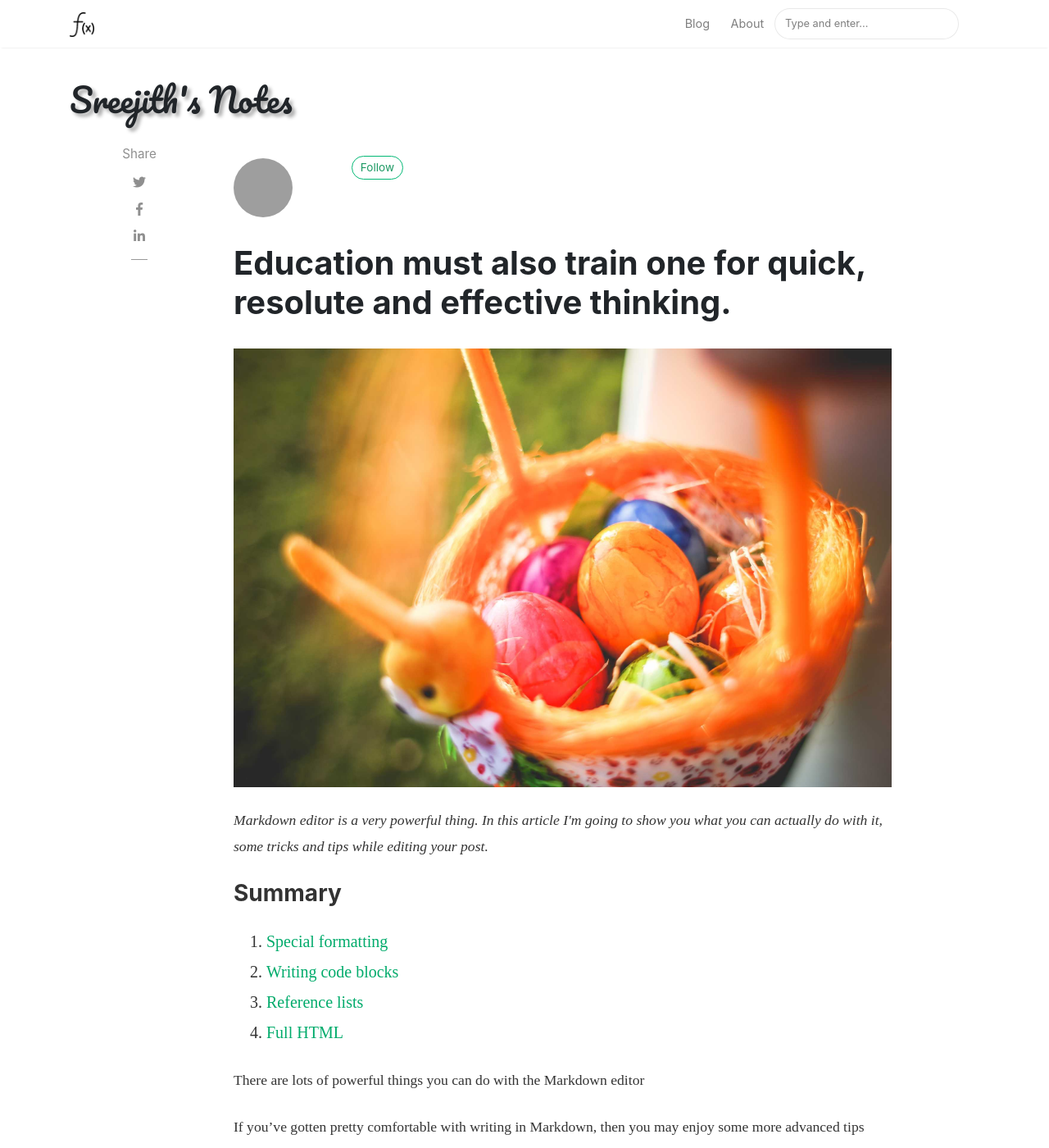
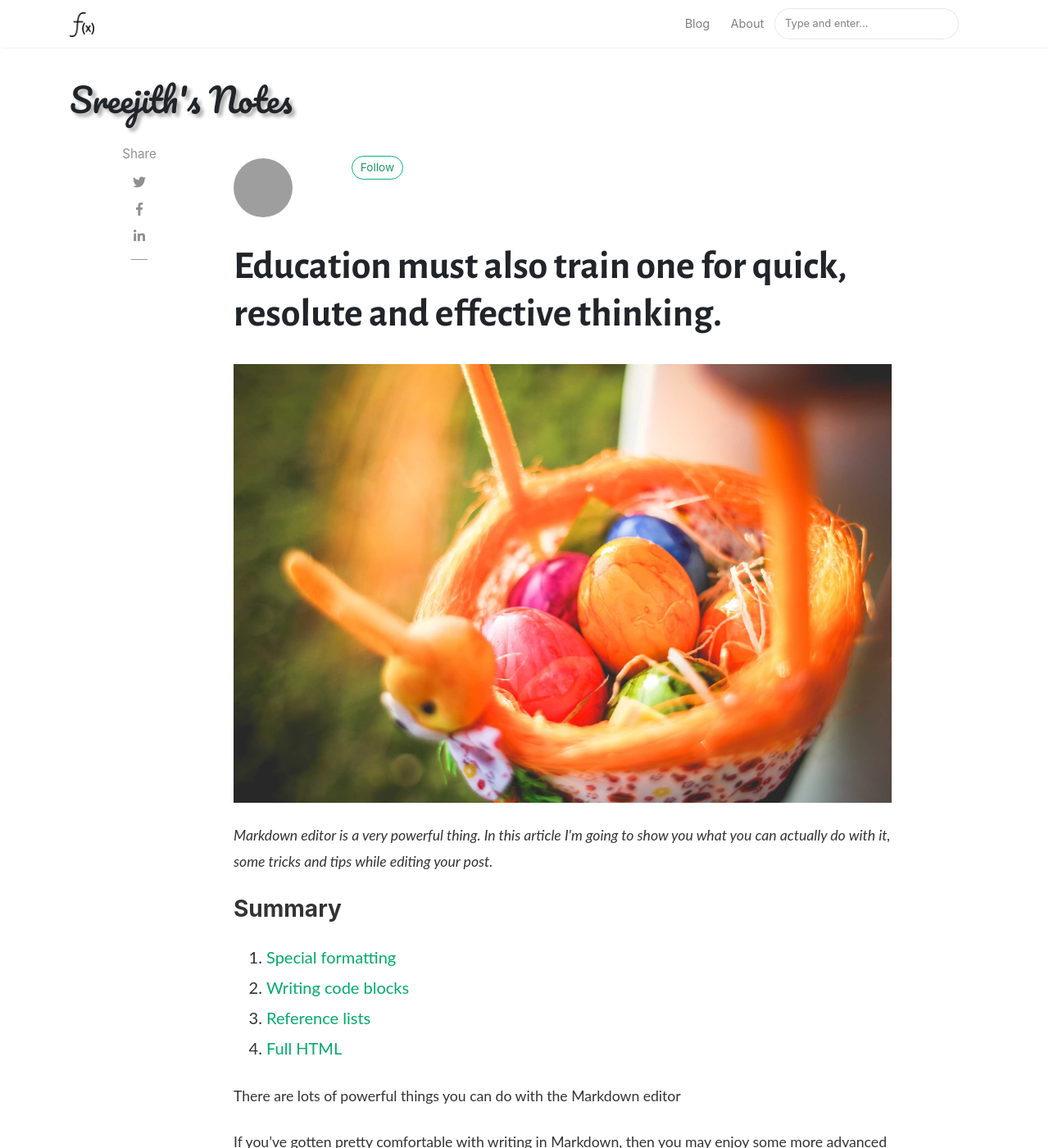
Before and after one commit to darthMaulJr/darthmauljr.github.io, a Jekyll site: the page built from _posts/2018-06-12-education.md, in a window 1280 px wide and 1400 px high. Shown: the whole window at 82% size. Built offline with Jekyll 4.4.1, drawn with Linux system fonts in a browser that asks for light colours; nearby versions of some CDN libraries; comment, search, counter and statistics services are not loaded; grey boxes are pictures that could not be loaded.

Commit message:
update webfonts

```diff
--- a/_layouts/default.html
+++ b/_layouts/default.html
@@ -38,6 +38,7 @@
 	<noscript id="deferred-styles">
 	  <link href="https://fonts.googleapis.com/css?family=Pacifico:300,300i,400,400i,700,700i" rel="stylesheet">
       <link href="https://fonts.googleapis.com/css?family=Crimson+Text:300,300i,400,400i,700,700i" rel="stylesheet">
+      <link href="https://fonts.googleapis.com/css?family=Alegreya+Sans:300,300i,400,400i,700,700i" rel="stylesheet">
 	  <link rel="stylesheet" href="https://use.fontawesome.com/releases/v5.0.13/css/all.css" integrity="sha384-DNOHZ68U8hZfKXOrtjWvjxusGo9WQnrNx2sqG0tfsghAvtVlRW3tvkXWZh58N9jp" crossorigin="anonymous">
 	</noscript>
 
--- a/assets/css/screen.css
+++ b/assets/css/screen.css
@@ -313,6 +313,8 @@ span.post-read-more a:hover {
 .mainheading h1.posttitle {
     font-weight: 700;
     margin-bottom: 1rem;
+    font-family: Alegreya Sans;
+    font-size : 300%;
 }
 
 .footer {
@@ -332,7 +334,7 @@ span.post-read-more a:hover {
 }
 
 .article-post {
-    font-family: Merriweather;
+    font-family: Lato;
     font-size: 1.1rem;
     line-height: 1.84;
     color: rgba(0, 0, 0, .8);
@@ -687,7 +689,7 @@ h3,
 h4,
 h5,
 h6 {
-    font-family: -apple-system, system-ui, BlinkMacSystemFont, "Segoe UI", Roboto, "Helvetica Neue", Arial, sans-serif;
+    font-family: -apple-system, system-ui, BlinkMacSystemFont, "Pacifico", "Segoe UI", Roboto, "Helvetica Neue", Arial, sans-serif;
 }
 
 .article-post .h1,
```
Also changed, not shown: 3 other files.
